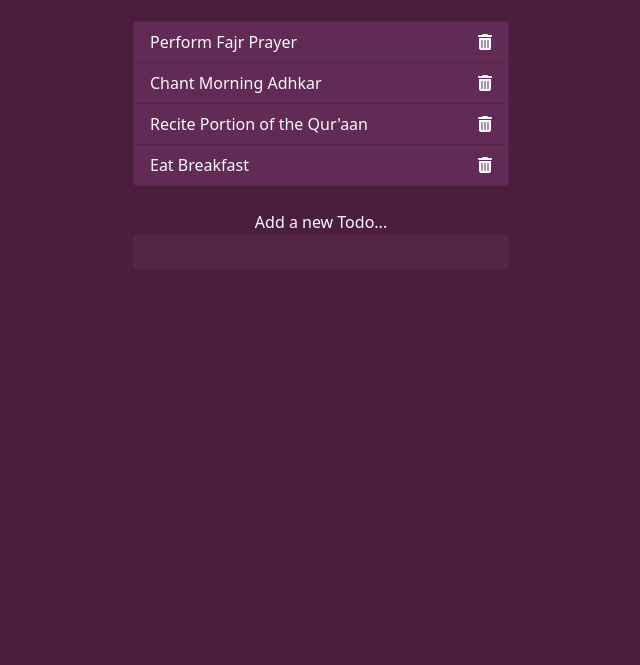
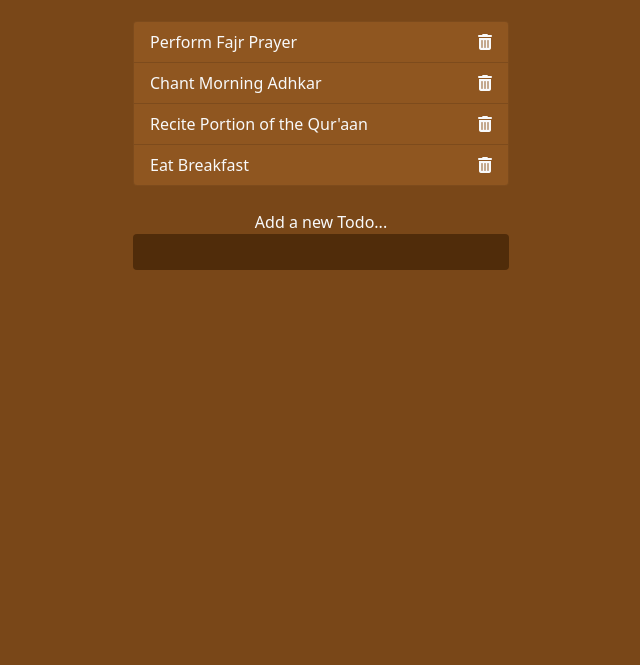
Before and after one commit to abujafar93/todo-list, a plain HTML site: page index.html in a window 1280 px wide. Shown: the part 135-800 px from the top of the page, without its empty margins (319-959 px from the left). Drawn offline with Linux system fonts and the light colour scheme.

Commit message:
update stylesheet

```diff
--- a/app.js
+++ b/app.js
@@ -42,9 +42,9 @@ const filterTodos = (term) => {
     .filter((todo) => todo.textContent.includes(term))
     .forEach((todo) => todo.classList.add('filtered'));
 
-    // Array.from(list.children)
-    // .filter((todo) => todo.textContent.includes(term))
-    // .forEach((todo) => todo.classList.remove('filtered'));
+    Array.from(list.children)
+    .filter((todo) => todo.textContent.includes(term))
+    .forEach((todo) => todo.classList.remove('filtered'));
 };
 
 
--- a/style.css
+++ b/style.css
@@ -1,5 +1,5 @@
 body{
-  background: #4b1e3d;
+  background: #794718;
 }
 
 .container {
@@ -9,12 +9,12 @@ body{
 input[type=text], input[type=text]:focus{
   color: #fff;
   border: none;
-  background: rgba(122, 68, 101, 0.2);
+  background: #502c0a;
   max-width: 400px;
 }
 
 .myTodo li{
-  background-color: #612b55;
+  background-color: #8f5620;
 }
 
 .delete {
```
